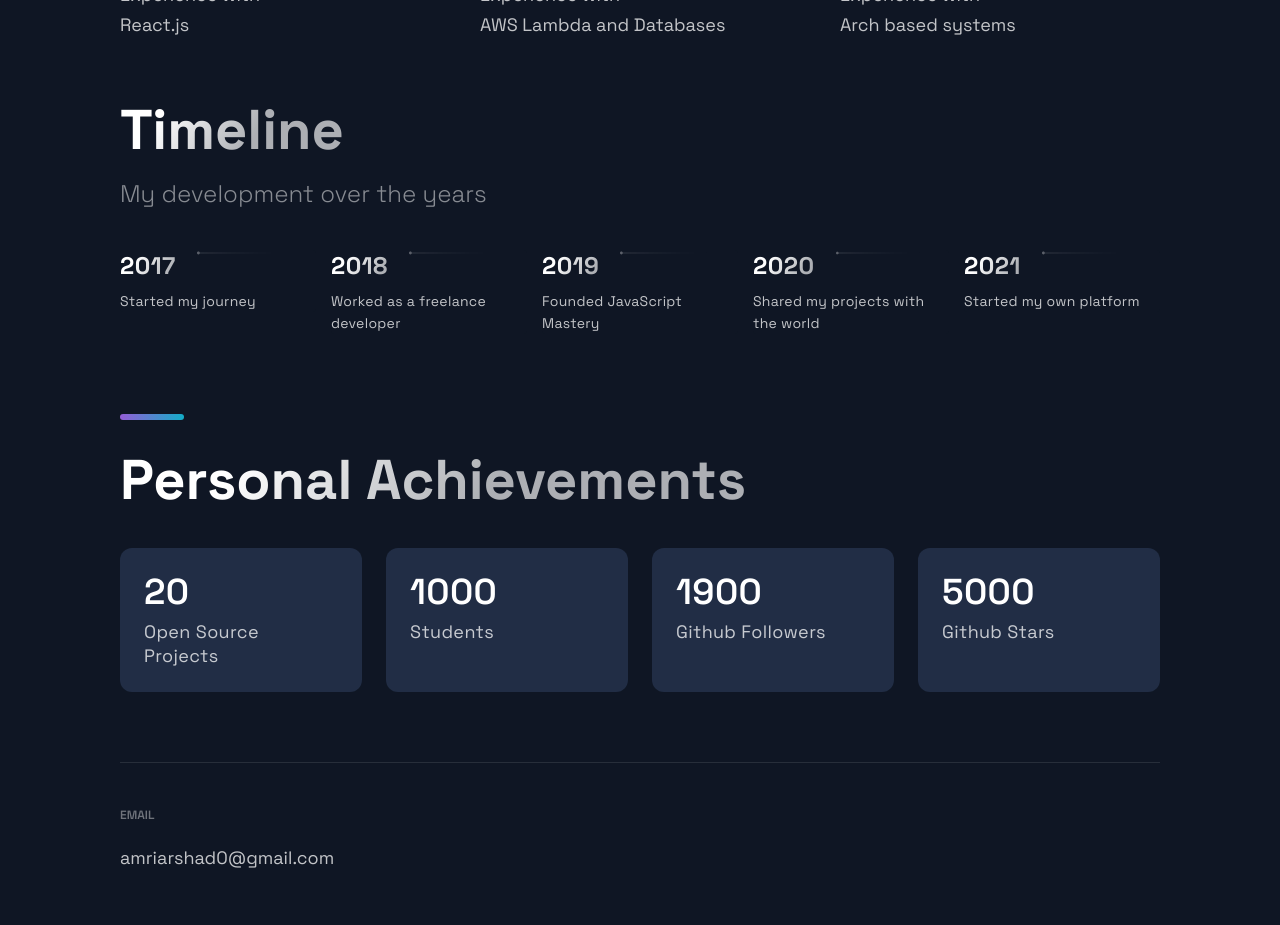
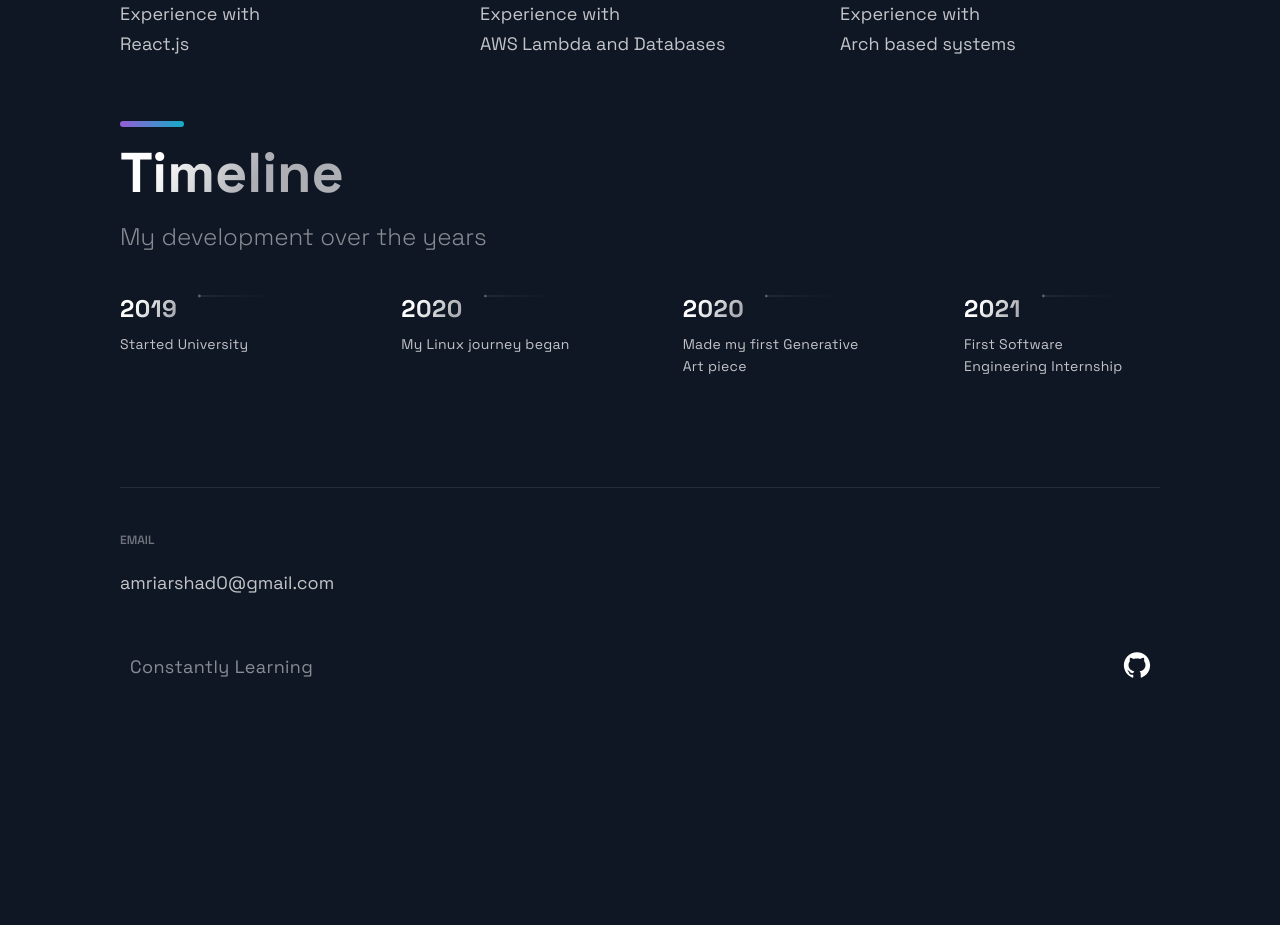
Before and after one commit to AmriArshad/amriarshad.github.io, a Next.js app: page / in a window 1280 px wide. Shown: the part 2740-3665 px from the top of the page. After the commit the page ends 3483 px from the top, so only its background shows below. Built offline with nearby package versions, Linux system fonts and the light colour scheme.

Commit message:
updated timeline, technologies and accomplishments

```diff
--- a/src/components/Accomplishments/Accomplishments.js
+++ b/src/components/Accomplishments/Accomplishments.js
@@ -6,7 +6,9 @@ import { accomplishmentsData } from '../../constants/constants';
 
 const Accomplishments = () => (
   <Section>
-    <SectionTitle>Personal Achievements</SectionTitle>
+    <SectionDivider />
+    <br />
+    <SectionTitle>Achievements</SectionTitle>
     <Boxes>
       {accomplishmentsData.map((card, index) => (
         <Box key={index}>
--- a/src/components/Technologies/Technologies.js
+++ b/src/components/Technologies/Technologies.js
@@ -7,6 +7,7 @@ import { List, ListContainer, ListItem, ListParagraph, ListTitle } from './Techn
 const Technologies = () =>  (
   <Section id="tech">
     <SectionDivider />
+    <br />
     <SectionTitle>Technologies</SectionTitle>
     <SectionText>I've worked with a range of technologies in the computer science world</SectionText>
     <List>
--- a/src/components/TimeLine/TimeLine.js
+++ b/src/components/TimeLine/TimeLine.js
@@ -44,6 +44,8 @@ const Timeline = () => {
 
   return (
     <Section id="about">
+      <SectionDivider />
+      <br />
       <SectionTitle>Timeline</SectionTitle>
       <SectionText>
         My development over the years
@@ -58,9 +60,9 @@ const Timeline = () => {
                 active={activeItem}
                 onClick={(e) => handleClick(e, index)}
               >
-              <CarouselItemTitle>
-                {item.year}
-                <CarouselItemImg
+                <CarouselItemTitle>
+                  {item.year}
+                  <CarouselItemImg
                     width="208"
                     height="6"
                     viewBox="0 0 208 6"
@@ -90,8 +92,8 @@ const Timeline = () => {
                       </linearGradient>
                     </defs>
                   </CarouselItemImg>
-              </CarouselItemTitle>
-              <CarouselItemText>{item.text}</CarouselItemText>
+                </CarouselItemTitle>
+                <CarouselItemText>{item.text}</CarouselItemText>
               </CarouselItem>
             </CarouselMobileScrollNode>
           ))}
@@ -110,7 +112,6 @@ const Timeline = () => {
           </CarouselButton>
         ))}
       </CarouselButtons>
-      <SectionDivider />
     </Section>
   );
 };
--- a/src/constants/constants.js
+++ b/src/constants/constants.js
@@ -38,11 +38,10 @@ export const projects = [
 ];
 
 export const TimeLineData = [
-  { year: 2017, text: 'Started my journey', },
-  { year: 2018, text: 'Worked as a freelance developer', },
-  { year: 2019, text: 'Founded JavaScript Mastery', },
-  { year: 2020, text: 'Shared my projects with the world', },
-  { year: 2021, text: 'Started my own platform', },
+  { year: 2019, text: 'Started University', },
+  { year: 2020, text: 'My Linux journey began', },
+  { year: 2020, text: 'Made my first Generative Art piece', },
+  { year: 2021, text: 'First Software Engineering Internship', },
 ];
 
 export const accomplishmentsData = [
--- a/src/pages/index.js
+++ b/src/pages/index.js
@@ -17,7 +17,7 @@ const Home = () => {
       <Projects />
       <Technologies />
       <Timeline />
-      <Accomplishments />
+      {/* <Accomplishments /> */}
     </Layout>
   );
 };
```
